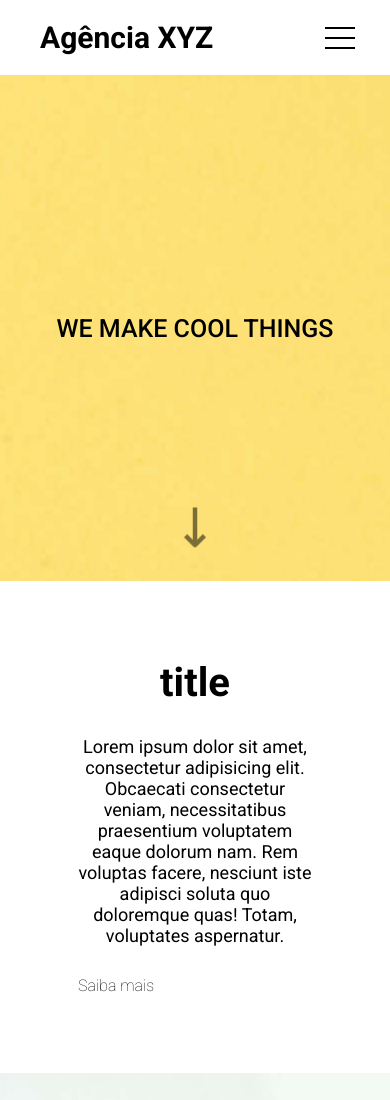
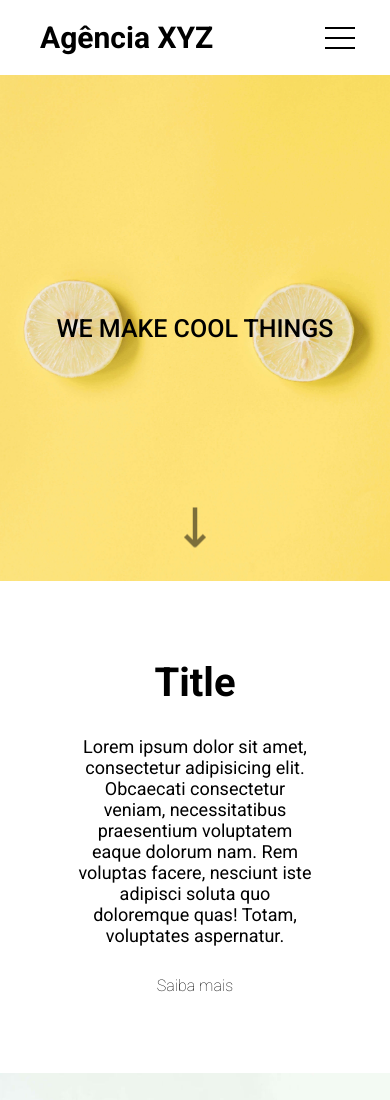
Before and after one commit to GabrielNicolasR/project-landing-page-1, a plain HTML site: page index.html in a window 390 px wide. Shown: the top 1100 px of the page. Drawn offline with Linux system fonts and the light colour scheme.

Commit message:
Apliquei align self center no saiba mais

```diff
--- a/index.html
+++ b/index.html
@@ -50,7 +50,7 @@
 
     <section class="about" id="about">
         <div class="item">
-            <h3>title</h3>
+            <h3>Title</h3>
             <p>Lorem ipsum dolor sit amet, consectetur adipisicing elit. Obcaecati consectetur veniam, necessitatibus praesentium voluptatem eaque dolorum nam. Rem voluptas facere, nesciunt iste adipisci soluta quo doloremque quas! Totam, voluptates aspernatur.</p>
 
             <a href="" class="btn-know-more">Saiba mais</a>
@@ -58,7 +58,7 @@
         <div class="image right"></div>
         <div class="image left"></div>
         <div class="item">
-            <h3>title</h3>
+            <h3>Title</h3>
             <p>Lorem ipsum dolor sit amet, consectetur adipisicing elit. Obcaecati consectetur veniam, necessitatibus praesentium voluptatem eaque dolorum nam. Rem voluptas facere, nesciunt iste adipisci soluta quo doloremque quas! Totam, voluptates aspernatur.</p>
 
             <a href="" class="btn-know-more">Saiba mais</a>
--- a/src/css/style.css
+++ b/src/css/style.css
@@ -44,6 +44,7 @@ body {
     grid-area: hero;
     height: 89vh;
     background: url('../images/lemons.jpg') center center no-repeat;
+    background-size: cover;
     display: flex;
     justify-content: center;
     align-items: center;
@@ -85,7 +86,7 @@ body {
     grid-template-columns: 1fr 1fr;
     background-color: #fff;
     max-width: var(--max-width-size);
-    margin: 0 auto  ;
+    margin: 0 auto;
 }
 
 .about .item {
@@ -139,6 +140,10 @@ body {
     .about {
         grid-template-columns: 1fr;
         grid-template-rows: repeat(4, 1fr);
+    }
+
+    .about .item .btn-know-more {
+        align-self: center;
     }
 }
 
```
